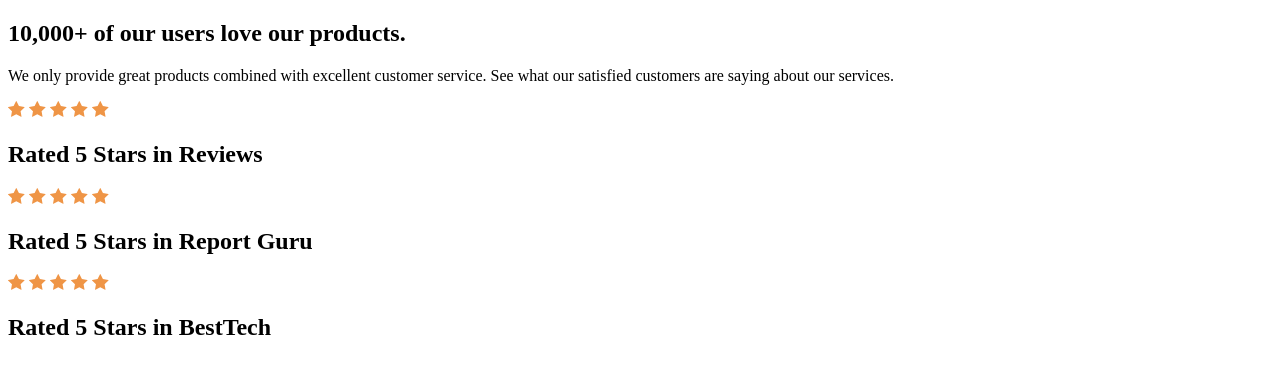
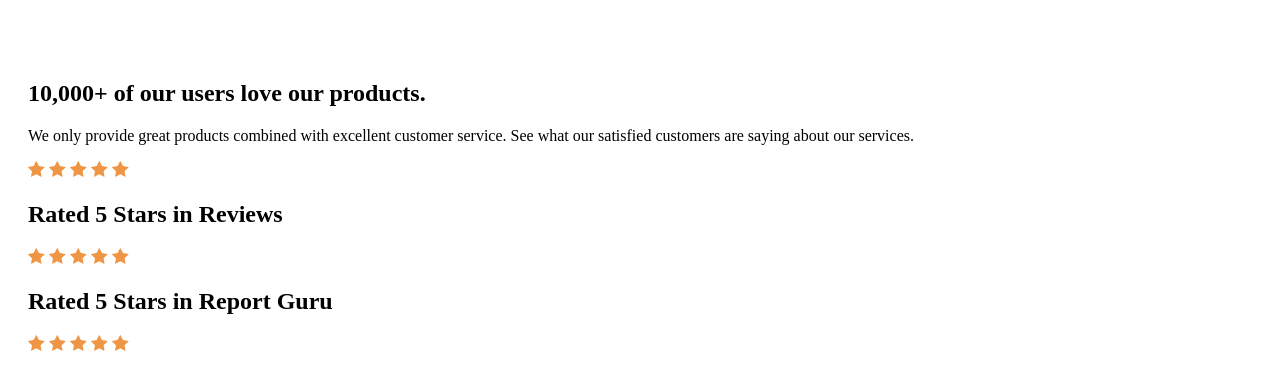
Before and after one commit to JuliaCastillo/FM-social-proof-section, a plain HTML site: page index.html in a window 1280 px wide. Shown: the top 371 px of the page. Drawn offline with Linux system fonts and the light colour scheme.

```diff
--- a/styles.css
+++ b/styles.css
@@ -1,3 +1,10 @@
+main {
+  margin: 80px 20px;
+}
+
+
+
+
 .attribution {
   font-size: 11px;
   text-align: center;
```
